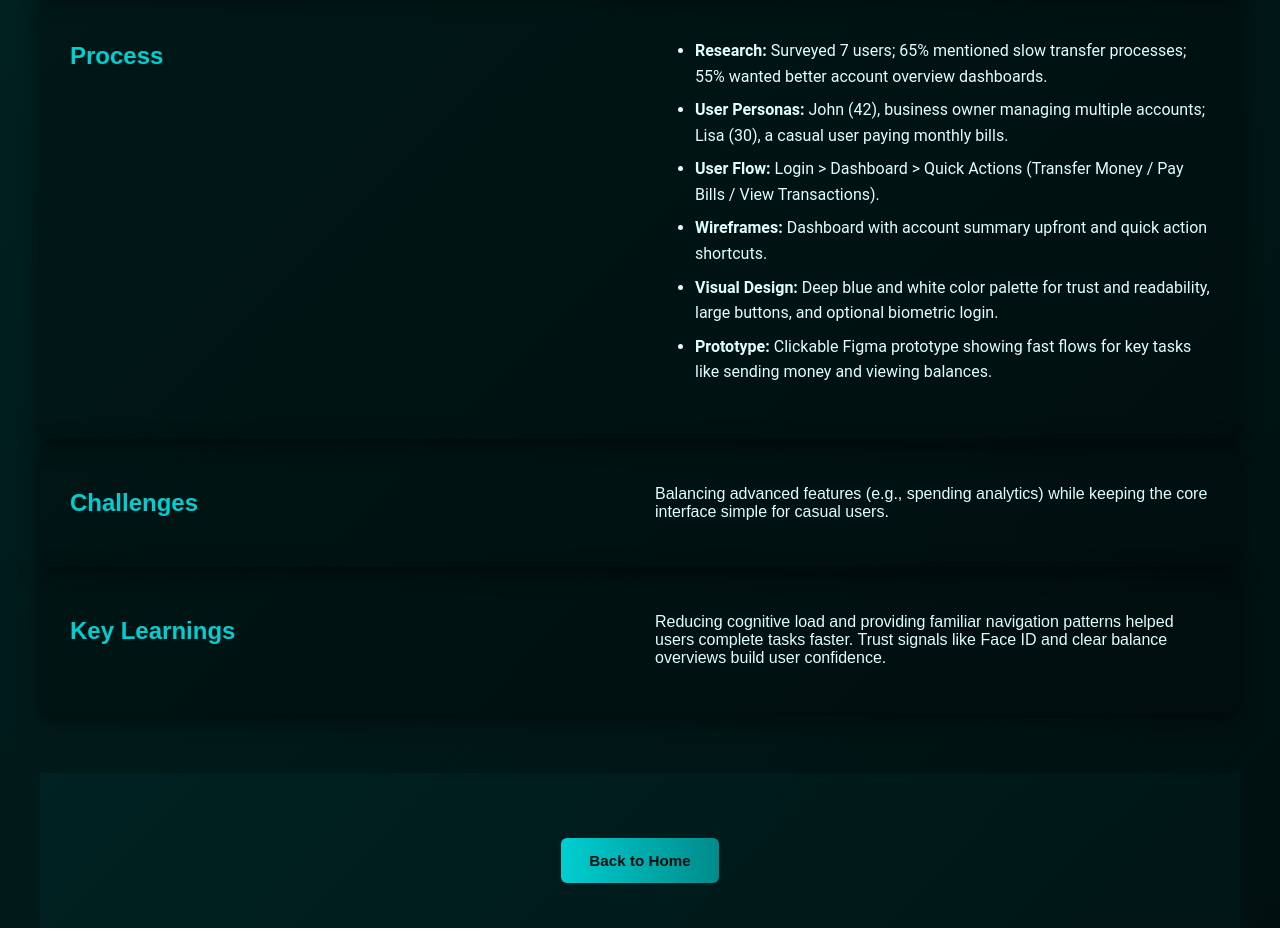
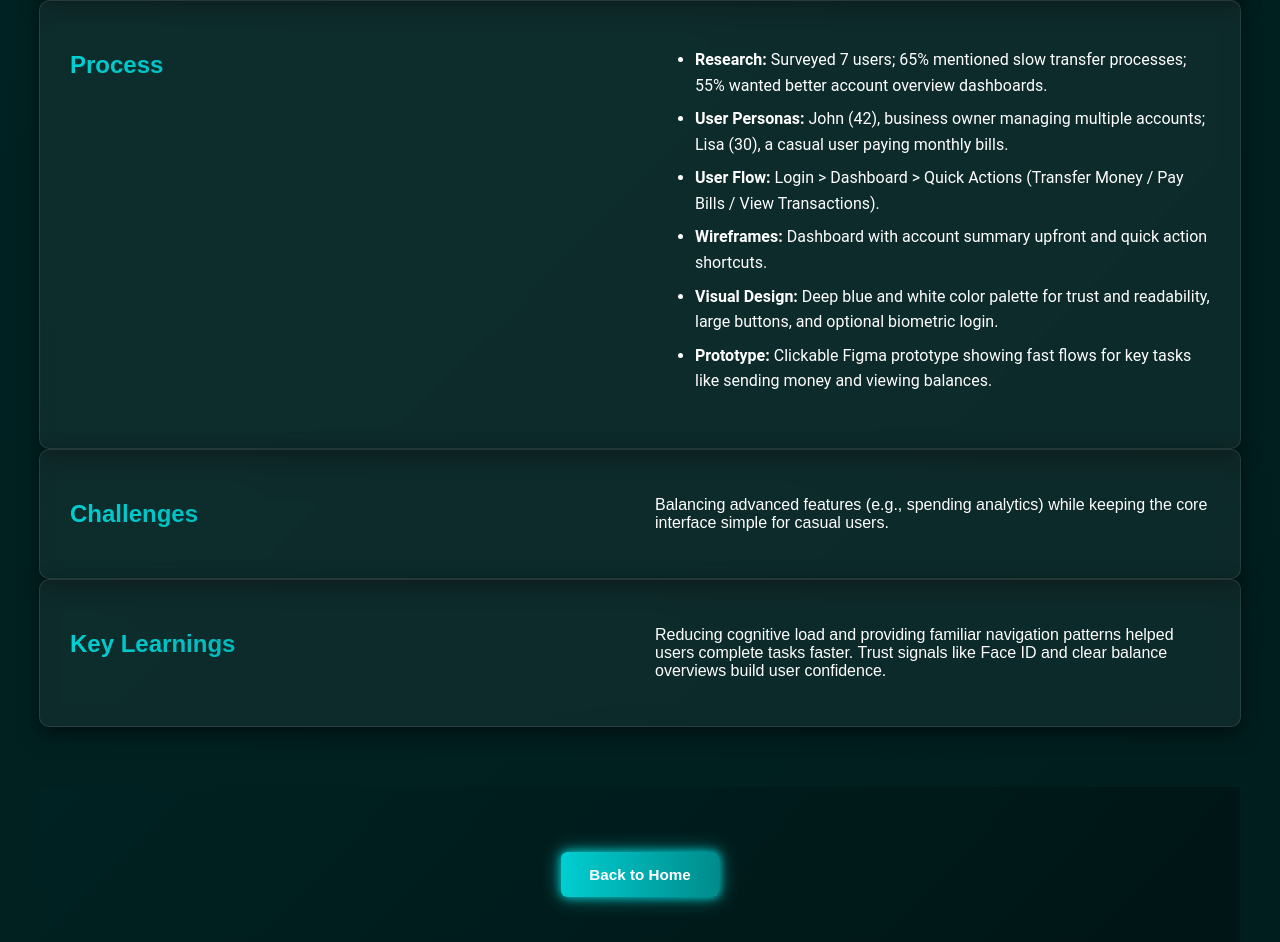
Before and after one commit to Keyurpatel0359/keyur-portfolio, a plain HTML site: page banking.html in a window 1280 px wide. Shown: the part 955-1897 px from the top of the page. Drawn offline with Linux system fonts and the light colour scheme.

Commit message:
style.css

```diff
--- a/style.css
+++ b/style.css
@@ -1,18 +1,168 @@
+:root {
+    --primary: #00CED1;
+    --secondary: #008B8B;
+    --accent: #FFFFFF;
+    --background: linear-gradient(135deg, #012727, #001010);
+    --font-primary: 'Poppins', sans-serif;
+    --font-secondary: 'Roboto', sans-serif;
+    --font-display: 'Raleway', sans-serif;
+}
 
-:root { --primary: #00CED1; --secondary: #008B8B; --accent: #39FF14; --background: linear-gradient(135deg, #012727, #001010); --font-primary: 'Poppins', sans-serif; --font-secondary: 'Roboto', sans-serif; }
-body { margin: 0; font-family: var(--font-primary); background: var(--background); color: #E0FFFF; scroll-behavior: smooth; }
-header, footer { padding: 60px 40px; max-width: 1140px; margin: auto; }
-header h1 { font-size: 3rem; color: var(--primary); margin-bottom: 15px; }
-header p { color: #B0E0E6; font-size: 1.2rem; font-family: var(--font-secondary); }
-a.button { display: inline-block; background: linear-gradient(90deg, var(--primary), var(--secondary)); color: #0F0F0F; padding: 14px 28px; border: none; border-radius: 6px; text-decoration: none; font-weight: 600; transition: all 0.3s ease; margin-top: 20px; }
-a.button:hover { background: linear-gradient(90deg, var(--accent), var(--primary)); color: #001010; }
-.divider { height: 50px; background: linear-gradient(90deg, var(--primary), var(--secondary)); clip-path: polygon(0 0, 100% 100%, 0% 100%); margin-bottom: -20px; }
-.section { display: grid; gap: 30px; grid-template-columns: 1fr; padding: 60px 40px; max-width: 1140px; margin: auto; }
-@media (min-width: 768px) { .section { grid-template-columns: repeat(auto-fit, minmax(320px, 1fr)); } }
-footer { margin-top: 60px; padding: 30px; background: linear-gradient(135deg, #002222, #001515); text-align: center; font-size: 0.95rem; }
-footer a { color: #AFEEEE; text-decoration: underline; } footer a:hover { color: var(--primary); }
-.card { background: rgba(0, 0, 0, 0.25); padding: 30px; border-radius: 10px; box-shadow: 0 6px 20px rgba(0, 0, 0, 0.5); transition: transform 0.5s ease, box-shadow 0.5s ease; }
-.card:hover { transform: translateY(-5px); box-shadow: 0 10px 25px rgba(0, 0, 0, 0.6); }
-h2 { color: var(--primary); margin-bottom: 15px; } ul li { margin-bottom: 8px; line-height: 1.6; font-family: var(--font-secondary); }
-#topBtn { display: none; position: fixed; bottom: 30px; right: 30px; z-index: 999; background: linear-gradient(90deg, var(--primary), var(--accent)); color: #0F0F0F; padding: 12px 16px; border: none; border-radius: 50%; cursor: pointer; font-size: 1.2rem; box-shadow: 0 4px 12px rgba(0,0,0,0.5); transition: all 0.3s ease; }
-#topBtn:hover { background: linear-gradient(90deg, var(--accent), var(--primary)); }
+body {
+    margin: 0;
+    font-family: var(--font-primary);
+    background: var(--background);
+    color: var(--accent);
+    scroll-behavior: smooth;
+    background-size: 400% 400%;
+    animation: gradientShift 15s ease infinite;
+    background-attachment: fixed;
+    cursor: url('cursor.svg'), auto;
+}
+
+@keyframes gradientShift {
+    0% { background-position: 0% 50%; }
+    50% { background-position: 100% 50%; }
+    100% { background-position: 0% 50%; }
+}
+
+* {
+    transition: all 0.4s ease-in-out;
+}
+
+header, footer {
+    padding: 60px 40px;
+    max-width: 1140px;
+    margin: auto;
+}
+
+header h1, h2, h3 {
+    font-family: var(--font-display);
+}
+
+header h1, h2 {
+    background: linear-gradient(90deg, var(--primary), var(--secondary));
+    -webkit-background-clip: text;
+    -webkit-text-fill-color: transparent;
+}
+
+header h1 {
+    font-size: 3rem;
+    margin-bottom: 15px;
+}
+
+header p {
+    color: var(--accent);
+    font-size: 1.2rem;
+    font-family: var(--font-secondary);
+}
+
+a.button {
+    display: inline-block;
+    background: linear-gradient(90deg, var(--primary), var(--secondary));
+    color: var(--accent);
+    padding: 14px 28px;
+    border: none;
+    border-radius: 6px;
+    text-decoration: none;
+    font-weight: 600;
+    margin-top: 20px;
+    box-shadow: 0 0 10px var(--primary), 0 0 20px var(--secondary);
+}
+
+a.button:hover {
+    background: linear-gradient(90deg, var(--accent), var(--primary));
+    color: #001010;
+    box-shadow: 0 0 15px var(--accent), 0 0 25px var(--primary);
+}
+
+a.button:active {
+    transform: scale(0.95);
+}
+
+.divider {
+    height: 50px;
+    background: linear-gradient(90deg, var(--primary), var(--secondary));
+    clip-path: polygon(0 0, 100% 100%, 0% 100%);
+    margin-bottom: -20px;
+}
+
+.section {
+    display: grid;
+    gap: 30px;
+    grid-template-columns: 1fr;
+    padding: 60px 40px;
+    max-width: 1140px;
+    margin: auto;
+}
+
+@media (min-width: 768px) {
+    .section {
+        grid-template-columns: repeat(auto-fit, minmax(320px, 1fr));
+    }
+}
+
+footer {
+    margin-top: 60px;
+    padding: 30px;
+    background: linear-gradient(135deg, #002222, #001515);
+    text-align: center;
+    font-size: 0.95rem;
+}
+
+footer a {
+    color: var(--accent);
+    text-decoration: underline;
+}
+
+footer a:hover {
+    color: var(--primary);
+}
+
+.card {
+    background: rgba(255, 255, 255, 0.05);
+    backdrop-filter: blur(8px);
+    -webkit-backdrop-filter: blur(8px);
+    border: 1px solid rgba(255, 255, 255, 0.1);
+    padding: 30px;
+    border-radius: 10px;
+    box-shadow: 0 6px 20px rgba(0, 0, 0, 0.5);
+    transition: transform 0.5s ease, box-shadow 0.5s ease;
+}
+
+.card:hover {
+    transform: translateY(-5px);
+    box-shadow: 0 10px 25px rgba(0, 0, 0, 0.6);
+}
+
+h2 {
+    margin-bottom: 15px;
+}
+
+ul li {
+    margin-bottom: 8px;
+    line-height: 1.6;
+    font-family: var(--font-secondary);
+    color: var(--accent);
+}
+
+#topBtn {
+    display: none;
+    position: fixed;
+    bottom: 30px;
+    right: 30px;
+    z-index: 999;
+    background: linear-gradient(90deg, var(--primary), var(--accent));
+    color: #0F0F0F;
+    padding: 12px 16px;
+    border: none;
+    border-radius: 50%;
+    cursor: pointer;
+    font-size: 1.2rem;
+    box-shadow: 0 4px 12px rgba(0,0,0,0.5);
+    transition: all 0.3s ease;
+}
+
+#topBtn:hover {
+    background: linear-gradient(90deg, var(--accent), var(--primary));
+}
```
